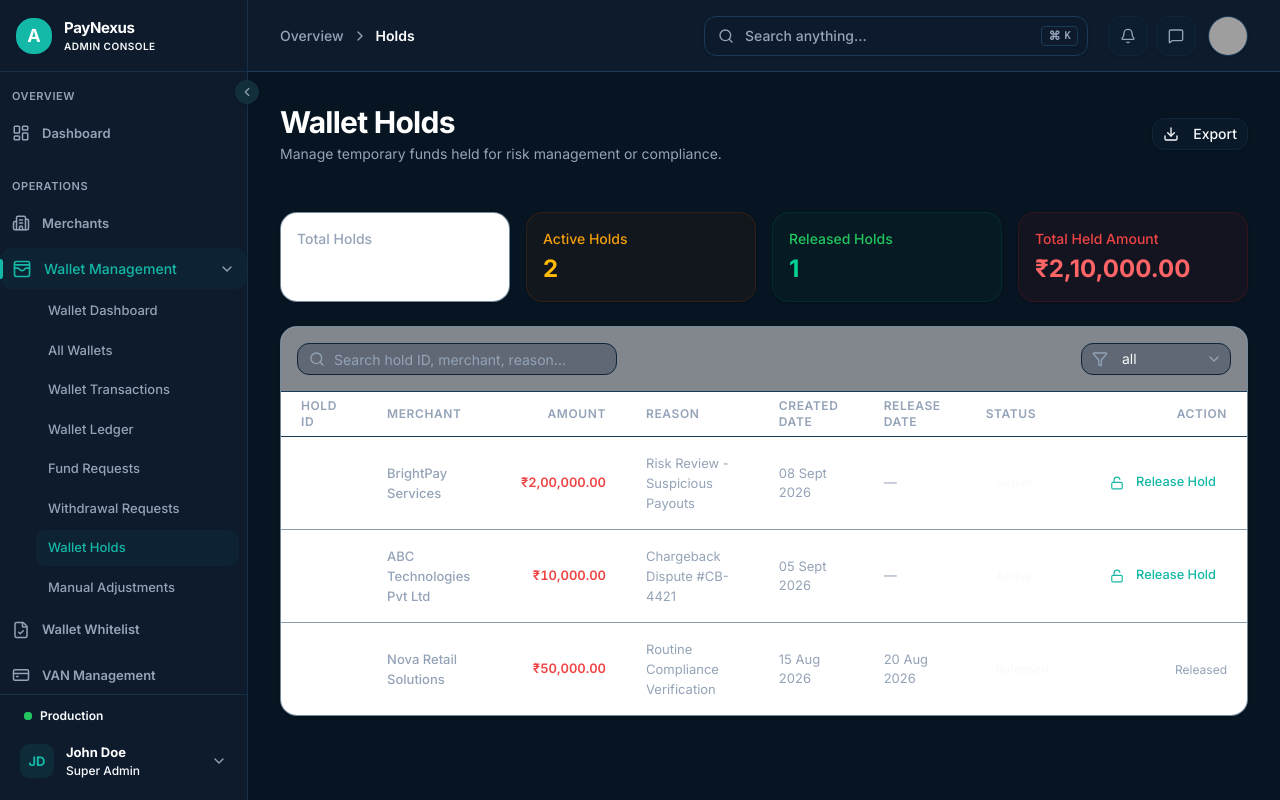
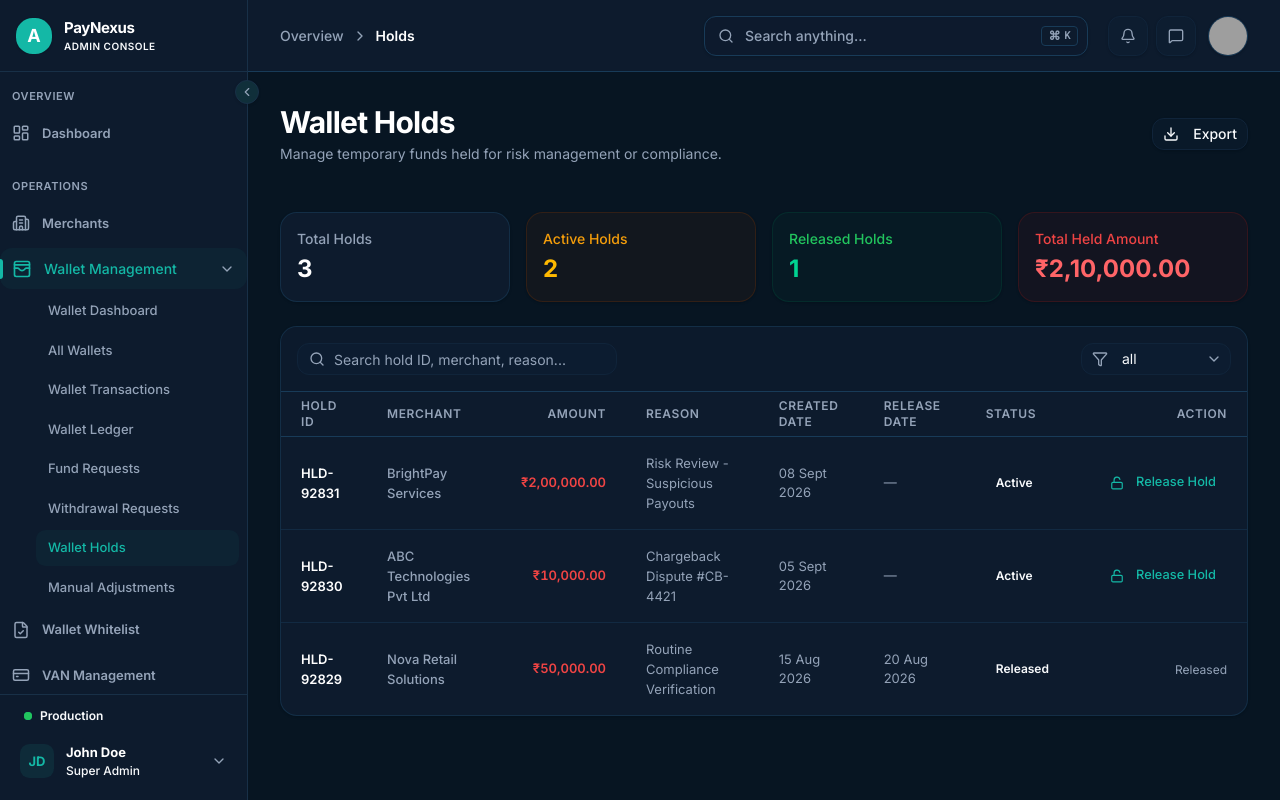
Before and after one commit to 0xkid-root/payoutClone, a Next.js app: page /wallet/holds in a window 1280 px wide. Built offline with nearby package versions, Linux system fonts and the light colour scheme; grey boxes are pictures that could not be loaded.

Commit message:
style: apply dark theme color fixes to wallet-holds-page.tsx

```diff
--- a/src/features/wallet/components/wallet-holds-page.tsx
+++ b/src/features/wallet/components/wallet-holds-page.tsx
@@ -70,7 +70,7 @@ export function WalletHoldsPage() {
  title="Wallet Holds"
  description="Manage temporary funds held for risk management or compliance."
  actions={
-          <Button variant="outline" className="bg-white shadow-sm bg-background border-border">
+ <Button variant="outline" className=" shadow-sm bg-card border-border">
  <Download className="mr-2 h-4 w-4" />
  Export
  </Button>
@@ -78,7 +78,7 @@ export function WalletHoldsPage() {
  />
 
  <div className="grid grid-cols-2 md:grid-cols-4 gap-4">
-        <div className="p-4 rounded-xl border border-border/60 bg-white shadow-sm bg-background border-border">
+ <div className="p-4 rounded-xl border border-border/60 shadow-sm bg-card border-border">
  <p className="text-sm font-medium text-muted-foreground">Total Holds</p>
  <p className="text-2xl font-bold mt-1 text-foreground dark:text-white">{totalHolds}</p>
  </div>
@@ -96,15 +96,15 @@ export function WalletHoldsPage() {
  </div>
  </div>
 
-      <div className="rounded-xl border border-border/60 bg-white shadow-sm border-border bg-background overflow-hidden flex flex-col">
+ <div className="rounded-xl border border-border/60 shadow-sm border-border bg-card overflow-hidden flex flex-col">
  {/* Toolbar */}
-        <div className="p-4 border-b border-border bg-background/50 flex flex-col sm:flex-row items-center gap-4 justify-between">
+ <div className="p-4 border-b border-border bg-card/50 flex flex-col sm:flex-row items-center gap-4 justify-between">
  <div className="flex items-center gap-3 w-full sm:w-auto">
  <div className="relative w-full sm:w-80">
  <Search className="absolute left-3 top-1/2 -translate-y-1/2 h-4 w-4 text-muted-foreground" />
  <Input
  placeholder="Search hold ID, merchant, reason..."
-                className="pl-9 bg-white bg-background"
+ className="pl-9 bg-card"
  value={searchTerm}
  onChange={(e) => setSearchTerm(e.target.value)}
  />
@@ -112,7 +112,7 @@ export function WalletHoldsPage() {
  </div>
  <div className="flex items-center gap-3 w-full sm:w-auto">
  <Select value={statusFilter} onValueChange={(val) => setStatusFilter(val || "all")}>
-              <SelectTrigger className="w-full sm:w-[150px] bg-white bg-background">
+ <SelectTrigger className="w-full sm:w-[150px] bg-card">
  <Filter className="mr-2 h-4 w-4 text-muted-foreground" />
  <SelectValue placeholder="Status" />
  </SelectTrigger>
@@ -165,7 +165,7 @@ export function WalletHoldsPage() {
  </TableCell>
  </TableRow>
  ) : filteredHolds?.map((hold) => (
-                <TableRow key={hold.id} className="border-border/50 hover:bg-background dark:hover:bg-card/30 transition-colors">
+ <TableRow key={hold.id} className="border-border/50 hover:bg-card dark:hover:bg-card/30 transition-colors">
  <TableCell className="p-4 px-5">
  <span className="font-semibold text-foreground dark:text-white text-[13px]">{hold.id}</span>
  </TableCell>
@@ -219,7 +219,7 @@ export function WalletHoldsPage() {
  </DialogHeader>
 
  {selectedHold && (
-            <div className="bg-background/50 rounded-lg p-4 my-4 space-y-3">
+ <div className="bg-card/50 rounded-lg p-4 my-4 space-y-3">
  <div className="flex justify-between items-center text-sm">
  <span className="text-muted-foreground">Merchant</span>
  <span className="font-semibold text-foreground dark:text-white">{selectedHold.merchantName}</span>
```
Lines whose indentation alone changed are shown as unchanged.
